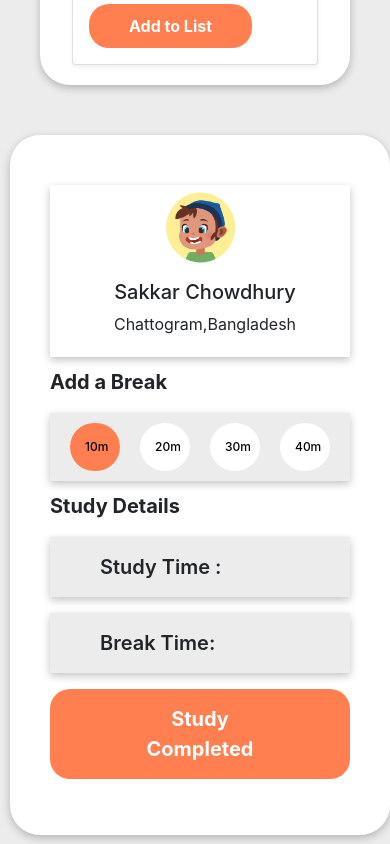
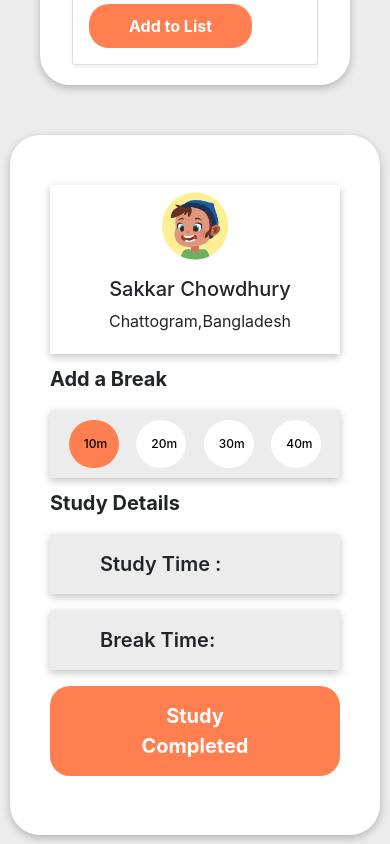
Before and after one commit to SkrChowdhury/reactjs-study-plan-website, a React (Create React App) app: page / in a window 390 px wide. Shown: the part 3300-4144 px from the top of the page. Built offline with nearby package versions, Linux system fonts and the light colour scheme.

Commit message:
responsive done

```diff
--- a/src/components/StudyPlan/StudyPlan.css
+++ b/src/components/StudyPlan/StudyPlan.css
@@ -39,7 +39,7 @@ border-radius: 30px;
 }
 
 .study-calculation{
-    margin: 10px 0px 0px 10px;
+    margin: 10px 10px 0px 10px;
     background-color: white;
     height: 700px;
     border-radius: 30px;
```
